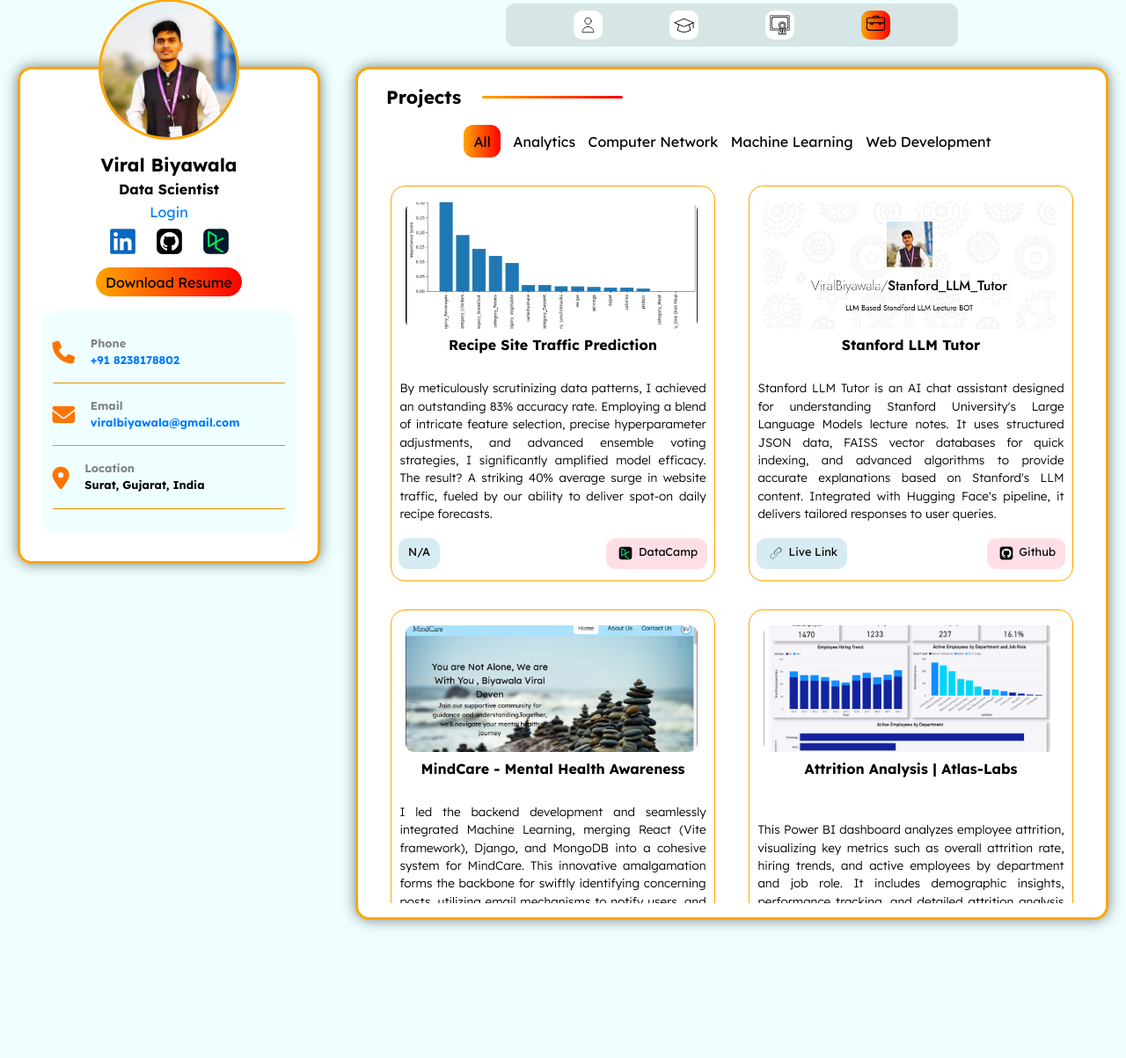
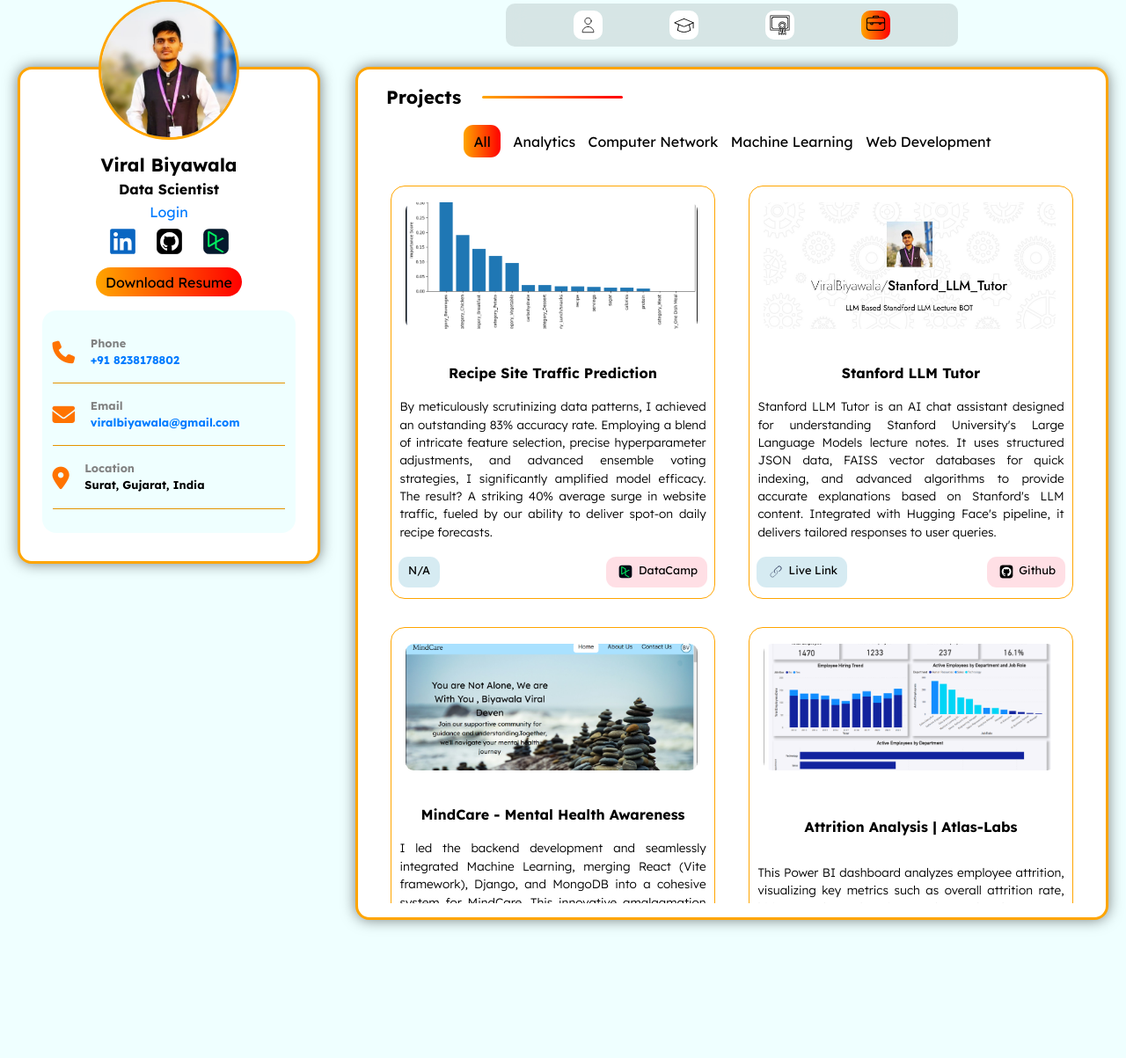
Before and after one commit to ViralBiyawala/Portfolio, a Django app: page /project/ in a window 1280 px wide. Shown: the part 20-1223 px from the top of the page at 88% size. Run offline with Django 5.2, Linux system fonts and the light colour scheme; data comes from the database, SQL or seed files in the repository; some libraries are stand-ins or nearby versions.

Commit message:
Image title fix2

```diff
--- a/viral/viralapp/static/css/dashboard.css
+++ b/viral/viralapp/static/css/dashboard.css
@@ -317,7 +317,7 @@
 .certificate-title {
     font-weight: bold;
     margin: 0.4rem 0rem;
-    margin-bottom: 1rem;
+    /* margin-bottom: 1rem; */
     align-items: center;
     justify-content: center;
     text-align: center;
@@ -333,7 +333,7 @@
     /* font-style: italic; */
     font-weight: bolder;
     margin: 0.3rem 0rem;
-    margin-top: 1.3rem;
+    /* margin-top: 1rem; */
     /*margin-bottom: 0.2rem;*/
     padding: 0.3rem 0.1rem;
     font-size: 0.85rem;
--- a/viral/viralapp/templates/project.html
+++ b/viral/viralapp/templates/project.html
@@ -92,8 +92,8 @@
         <div class="certificate-blog">
             <div class="row1">
                 <img src="{{ project.image.url }}" alt="{{ project.title }}" class="certificate-image">
-                <p class="certificate-title">{{ project.title }}</p>
             </div>
+            <p class="certificate-title">{{ project.title }}</p>
             {% if editable %}
             <!-- Edit button -->
             <button class="edit-project-btn" data-project-id="{{ project.pk }}">Edit</button>
```
